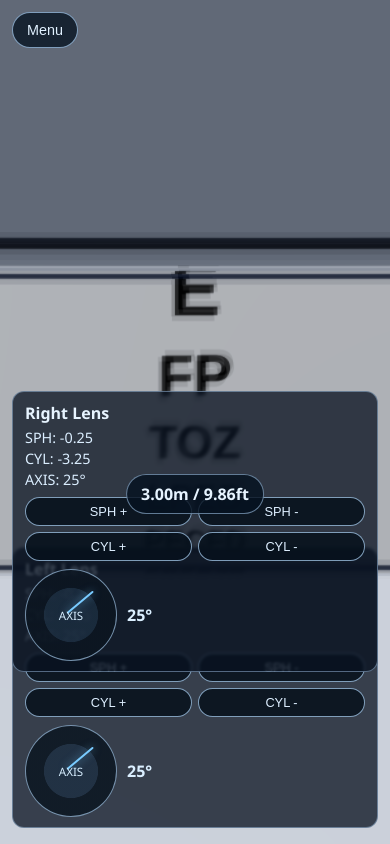
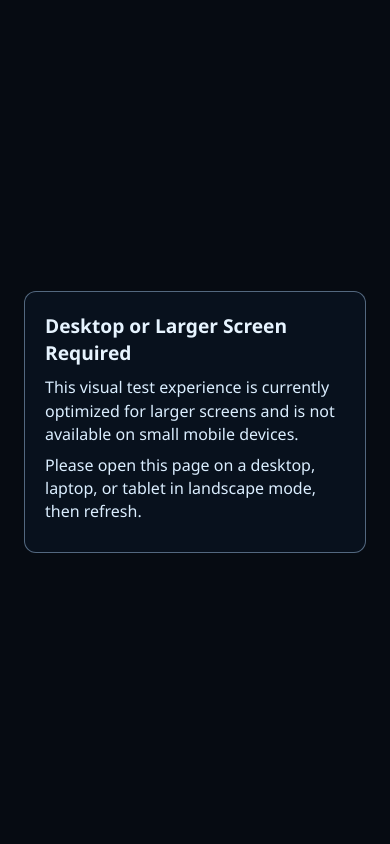
Before and after one commit to nishnet2002/iGlasses, a plain HTML site: page index.html in a window 390 px wide. Drawn offline with nearby package versions, Linux system fonts and the light colour scheme; animation ran at ten frames a second.

Commit message:
fix: show desktop-required message on small screens

```diff
--- a/index.html
+++ b/index.html
@@ -7,6 +7,18 @@
     <link rel="stylesheet" href="./styles.css" />
   </head>
   <body>
+    <section class="mobile-screen-notice" role="alert" aria-live="polite">
+      <div class="mobile-screen-notice-card">
+        <h1>Desktop or Larger Screen Required</h1>
+        <p>
+          This visual test experience is currently optimized for larger screens and is not available on small mobile devices.
+        </p>
+        <p>
+          Please open this page on a desktop, laptop, or tablet in landscape mode, then refresh.
+        </p>
+      </div>
+    </section>
+
     <main class="viewport-wrap">
       <div id="viewport"></div>
 
--- a/styles.css
+++ b/styles.css
@@ -11,6 +11,35 @@ body {
   margin: 0;
   background: #060b12;
   color: #d9ebff;
+}
+
+.mobile-screen-notice {
+  display: none;
+  min-height: 100vh;
+  padding: 24px;
+  align-items: center;
+  justify-content: center;
+  background: #060b12;
+}
+
+.mobile-screen-notice-card {
+  width: min(560px, 100%);
+  border: 1px solid rgba(157, 192, 225, 0.5);
+  border-radius: 12px;
+  background: rgba(9, 18, 32, 0.9);
+  padding: 20px;
+}
+
+.mobile-screen-notice-card h1 {
+  margin: 0 0 10px;
+  font-size: 1.2rem;
+  color: #e7f4ff;
+}
+
+.mobile-screen-notice-card p {
+  margin: 8px 0;
+  color: #dbeeff;
+  line-height: 1.45;
 }
 
 .viewport-wrap {
@@ -289,3 +318,13 @@ select {
     bottom: 330px;
   }
 }
+
+@media (max-width: 900px) {
+  .mobile-screen-notice {
+    display: flex;
+  }
+
+  .viewport-wrap {
+    display: none;
+  }
+}
```
